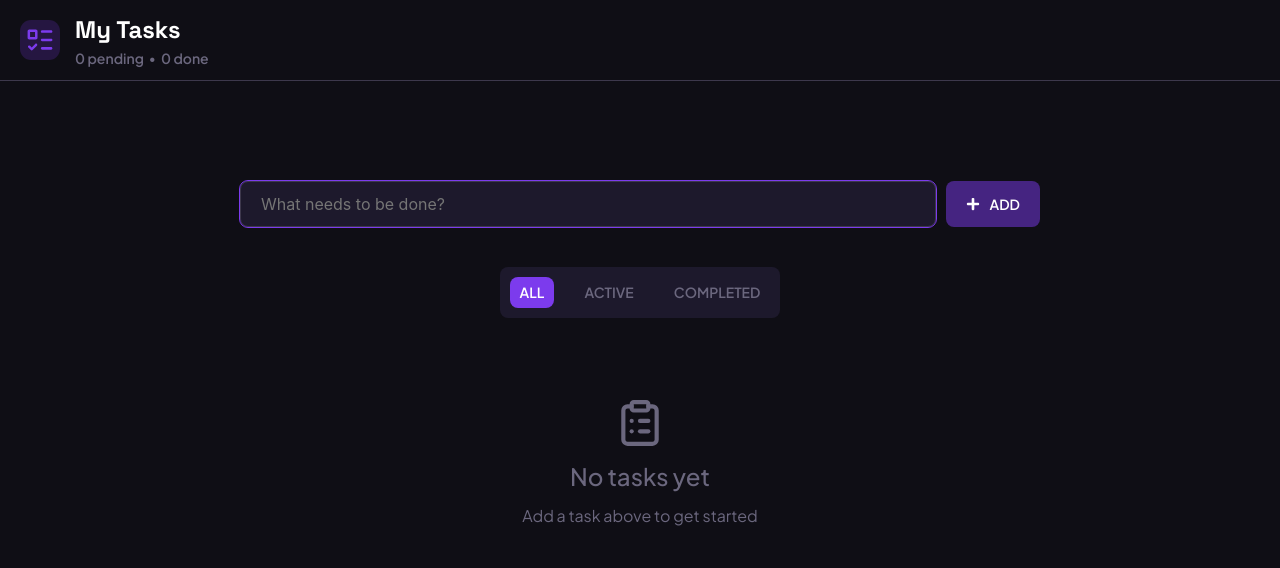
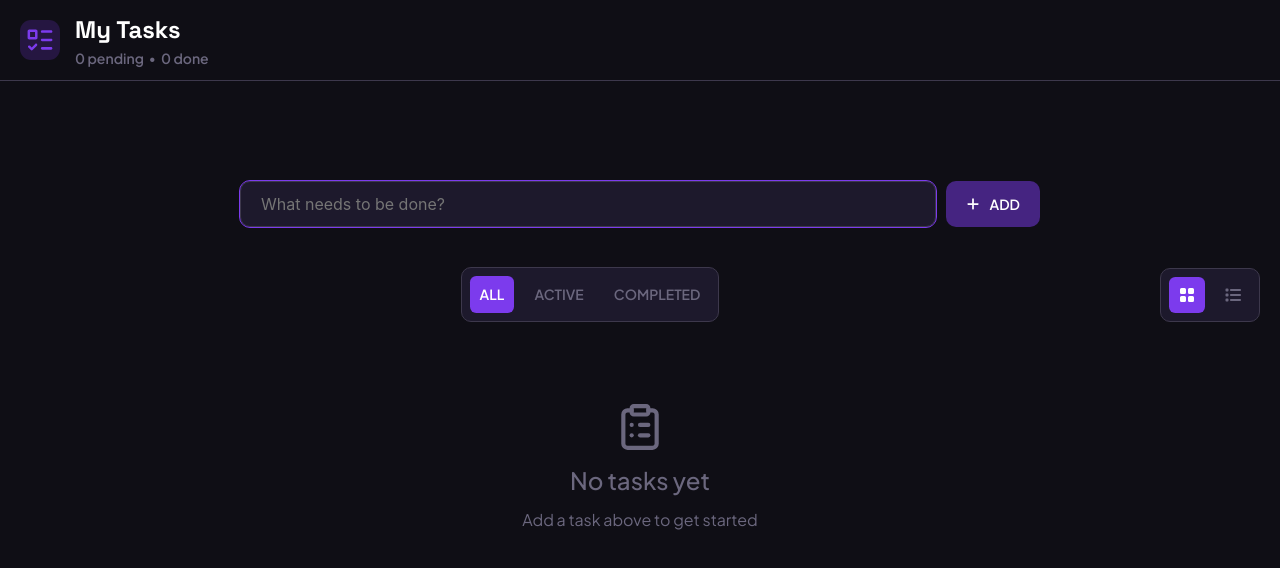
Before and after one commit to Fejiro001/to-do, a React (Create React App) app: page / in a window 1280 px wide. Shown: the top 568 px of the page. Built offline with nearby package versions, Linux system fonts and the light colour scheme.

Commit message:
Added a view toggle for the tasks and styled it

```diff
--- a/src/App.js
+++ b/src/App.js
@@ -4,6 +4,7 @@ import Header from "./components/Header";
 import CreateTask from "./components/CreateTask";
 import TaskFilter from "./components/TaskFilter";
 import TaskList from "./components/TaskList";
+import ViewToggle from "./components/ViewToggle";
 
 const createNewDate = () => {
   const date = new Date().toLocaleString("en-ca", {
@@ -78,7 +79,11 @@ function App() {
       <main>
         <div className="container main-content">
           <CreateTask inputRef={inputRef} createTask={createTask} />
-          <TaskFilter filter={filter} onFilterChange={handleFilterChange} />
+          <div className="filter-view-container">
+            <div className="invisible-element"></div>
+            <TaskFilter filter={filter} onFilterChange={handleFilterChange} />
+            <ViewToggle />
+          </div>
           <TaskList
             tasks={displayedTasks}
             updateTask={updateTask}
--- a/src/components/CreateTask.js
+++ b/src/components/CreateTask.js
@@ -1,5 +1,5 @@
 import { useState } from "react";
-import { FaPlus } from "react-icons/fa";
+import { FaPlus } from "react-icons/fa6";
 
 function CreateTask(props) {
   const { createTask, inputRef } = props;
--- /dev/null
+++ b/src/components/ViewToggle.js
@@ -0,0 +1,21 @@
+import { FaList } from "react-icons/fa6";
+import { BsFillGridFill } from "react-icons/bs";
+
+function ViewToggle() {
+  return (
+    <ul className="view-toggle">
+      <li>
+        <button className="active">
+          <BsFillGridFill />
+        </button>
+      </li>
+      <li>
+        <button>
+          <FaList />
+        </button>
+      </li>
+    </ul>
+  );
+}
+
+export default ViewToggle;
--- a/src/css/index.css
+++ b/src/css/index.css
@@ -31,7 +31,7 @@
   --section-padding: 100px 0;
 
   /* UI */
-  --radius: 8px;
+  --radius: 10px;
   --transition: all 0.3s ease;
 }
 
@@ -215,7 +215,7 @@ hr {
 }
 
 .task-actions li button.complete:hover,
-.edit-task-form .save-edit:hover{
+.edit-task-form .save-edit:hover {
   background-color: rgb(34, 197, 94, 0.15);
   color: var(--success-color);
 }
@@ -284,33 +284,55 @@ input[type="text"]:focus {
   font-size: var(--fs-base);
 }
 
-/* TASK FILTER */
-.task-filter {
+/* TASK FILTER AND VIEW TOGGLE */
+.filter-view-container {
+  display: flex;
+  align-items: center;
+  justify-content: space-between;
+  gap: 2rem;
+  width: 100%;
+}
+
+.task-filter,
+.view-toggle {
   display: flex;
   align-items: center;
   justify-content: center;
-  gap: 2rem;
+  gap: 1rem;
   background-color: var(--card-color);
-  padding: 1rem;
+  padding: 0.8rem;
   border-radius: var(--radius);
+  border: 1px solid var(--border-color);
 }
 
-.task-filter button {
+.view-toggle {
+  align-self: flex-end;
+}
+
+.task-filter button,
+.view-toggle button {
   background-color: transparent;
   color: var(--muted-color);
   font-size: var(--fs-sm);
   font-weight: 600;
-  padding: 0.5rem 1rem;
-  border-radius: var(--radius);
+  padding: 0.8rem 1rem;
+  border-radius: 6.25px;
   transition: var(--transition);
 }
 
-.task-filter button:hover {
+.view-toggle button {
+  font-size: var(--fs-base);
+  padding: 1rem;
+}
+
+.task-filter button:hover,
+.view-toggle button:hover {
   background-color: rgb(124, 59, 237, 0.3);
   color: rgb(190, 152, 255);
 }
 
-.task-filter button.active {
+.task-filter button.active,
+.view-toggle button.active {
   background-color: var(--primary-color);
   color: var(--white);
 }
```
